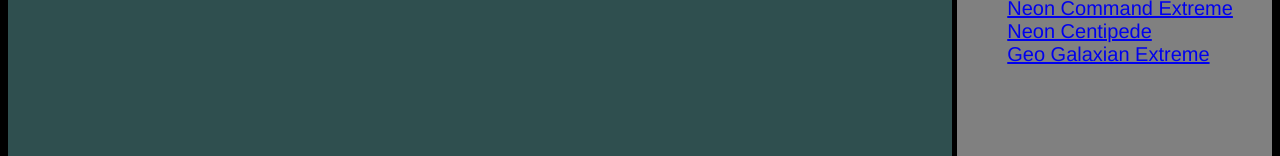
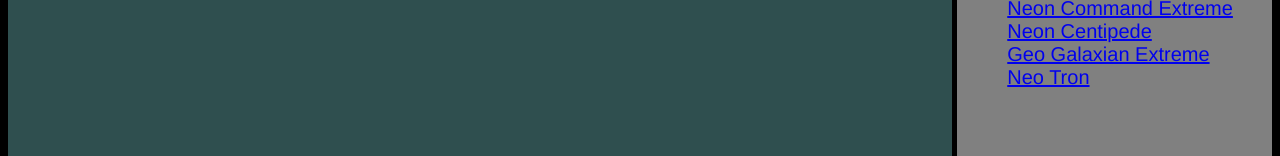
Before and after one commit to GigaJunky/GigaJunky.github.io, a plain HTML site: page index2.html in a window 1280 px wide. Shown: the part 426-582 px from the top of the page. Drawn offline with Linux system fonts and the light colour scheme.

Commit message:
More fixes

```diff
--- a/index2.html
+++ b/index2.html
@@ -38,6 +38,7 @@
              <li><a href="./ai/NeonCommandExtreme.html">Neon Command Extreme</a></li>
              <li><a href="./ai/NeonCentipede.html">Neon Centipede</a></li>
              <li><a href="./ai/GeoGalaxianExtreme.html">Geo Galaxian Extreme</a></li>
+             <li><a href="./ai/NeoTron.html">Neo Tron</a></li>
             </ul>
     </aside>
     <footer class="footer"><a href="https://github.com/gigajunky">https://github.com/GigaJunky</a></footer>
```
